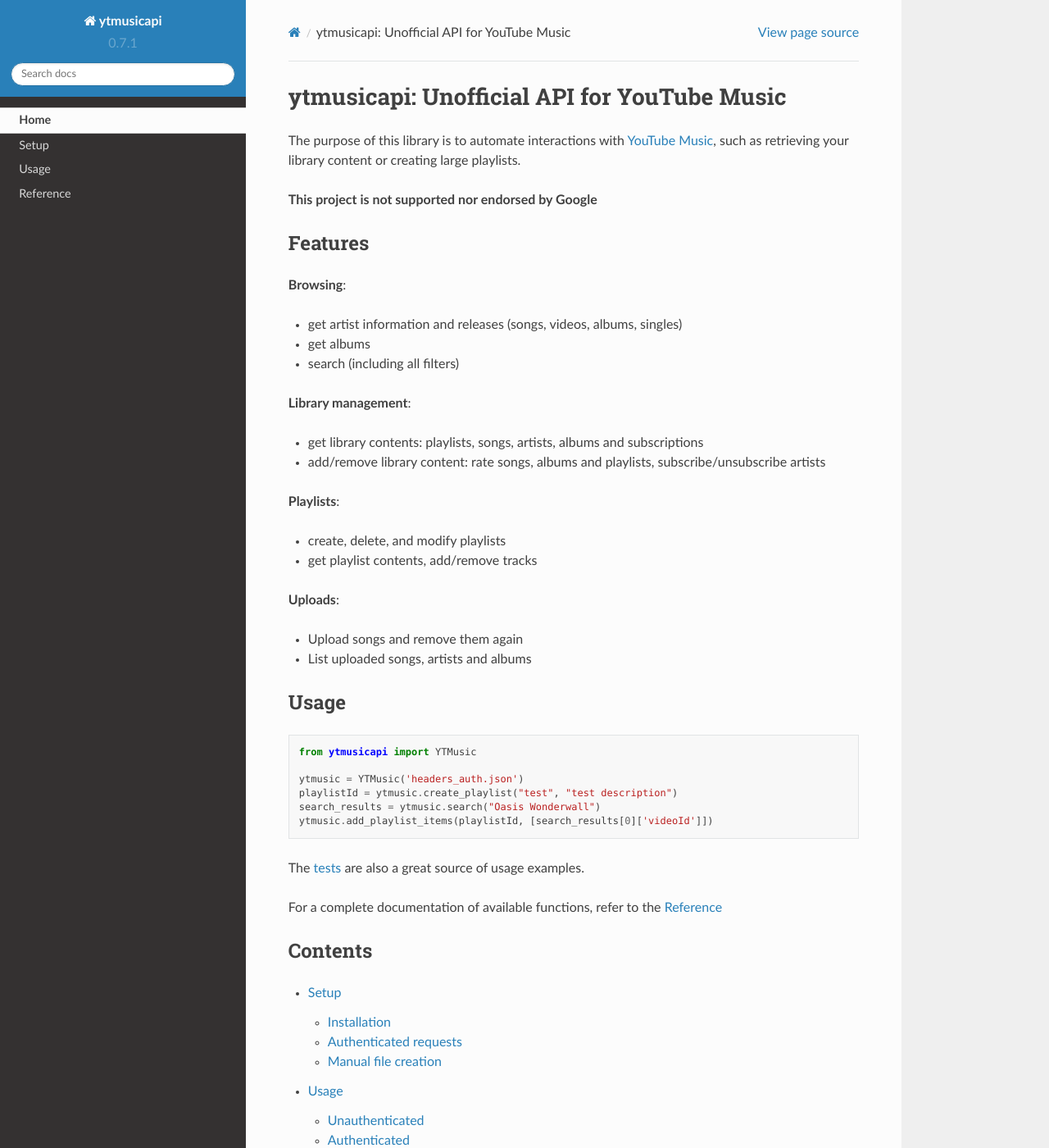
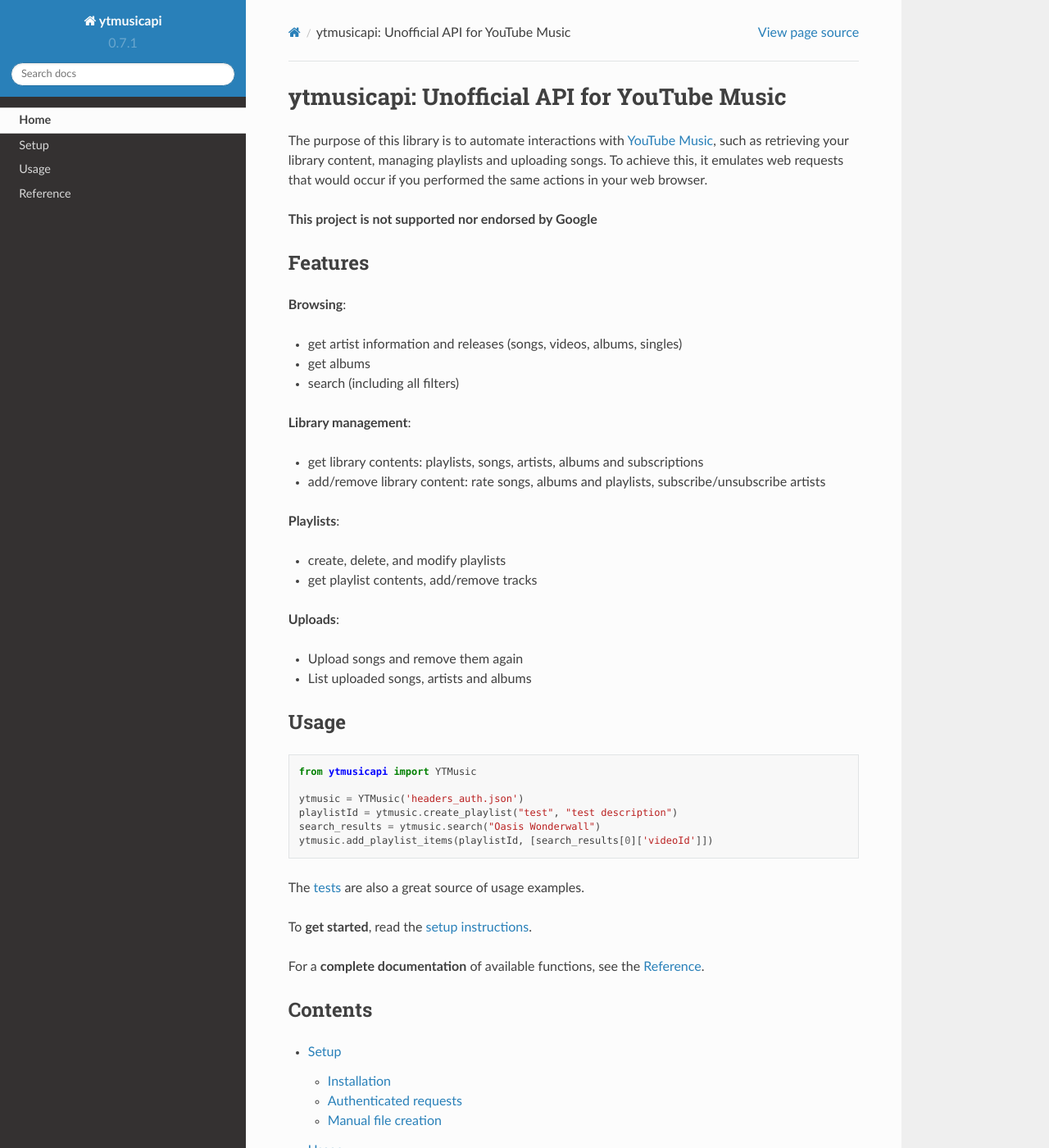
Before and after one commit to sigma67/ytmusicapi, a Sphinx documentation site: the page built from docs/source/index.rst, in a window 1280 px wide and 1400 px high. Shown: the whole window at 82% size. Built offline with Sphinx 7.4.7 and the Read the Docs theme 2.0.0, drawn with Linux system fonts in a browser that asks for light colours.

Commit message:
Update docs (closes #7)

```diff
--- a/docs/source/conf.py
+++ b/docs/source/conf.py
@@ -13,11 +13,10 @@
 import os
 import sys
 sys.path.insert(0, os.path.abspath('.'))
+sys.path.insert(0, '../..')
+from ytmusicapi import __version__  # noqa: E402
 
 on_rtd = os.environ.get('READTHEDOCS', None) == 'True'
-
-from ytmusicapi import __version__
-
 
 # -- Project information -----------------------------------------------------
 
@@ -51,7 +50,6 @@
 # This pattern also affects html_static_path and html_extra_path.
 exclude_patterns = []
 
-
 # -- Options for HTML output -------------------------------------------------
 
 # The theme to use for HTML and HTML Help pages.  See the documentation for
--- a/docs/source/index.rst
+++ b/docs/source/index.rst
@@ -6,7 +6,8 @@
 ytmusicapi: Unofficial API for YouTube Music
 ==================================================
 The purpose of this library is to automate interactions with `YouTube Music <https://music.youtube.com/>`_,
-such as retrieving your library content or creating large playlists.
+such as retrieving your library content, managing playlists and uploading songs.
+To achieve this, it emulates web requests that would occur if you performed the same actions in your web browser.
 
 **This project is not supported nor endorsed by Google**
 
@@ -14,7 +15,9 @@
   :start-after: features
   :end-before: end-features
 
-For a complete documentation of available functions, refer to the :doc:`Reference <reference>`
+To **get started**, read the :doc:`setup instructions <setup>`.
+
+For a **complete documentation** of available functions, see the :doc:`Reference <reference>`.
 
 Contents
 --------
```
Also changed, not shown: docs/source/setup.rst (+7 -2 lines), setup.py (+5 -13 lines), 4 other files.
